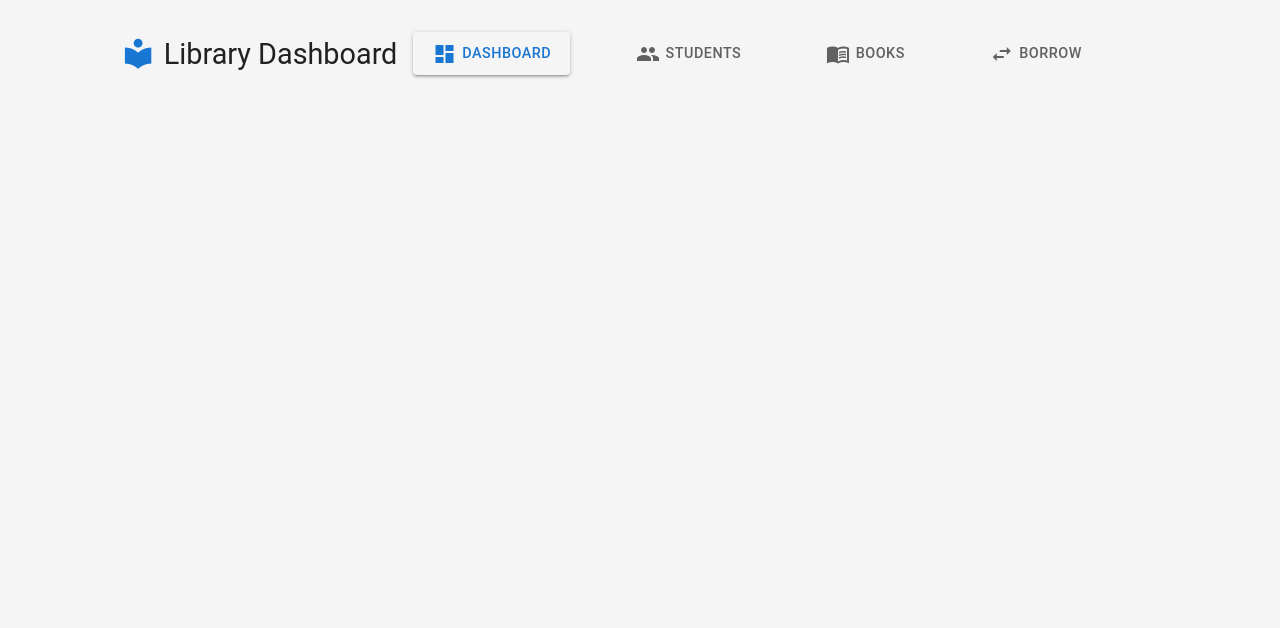
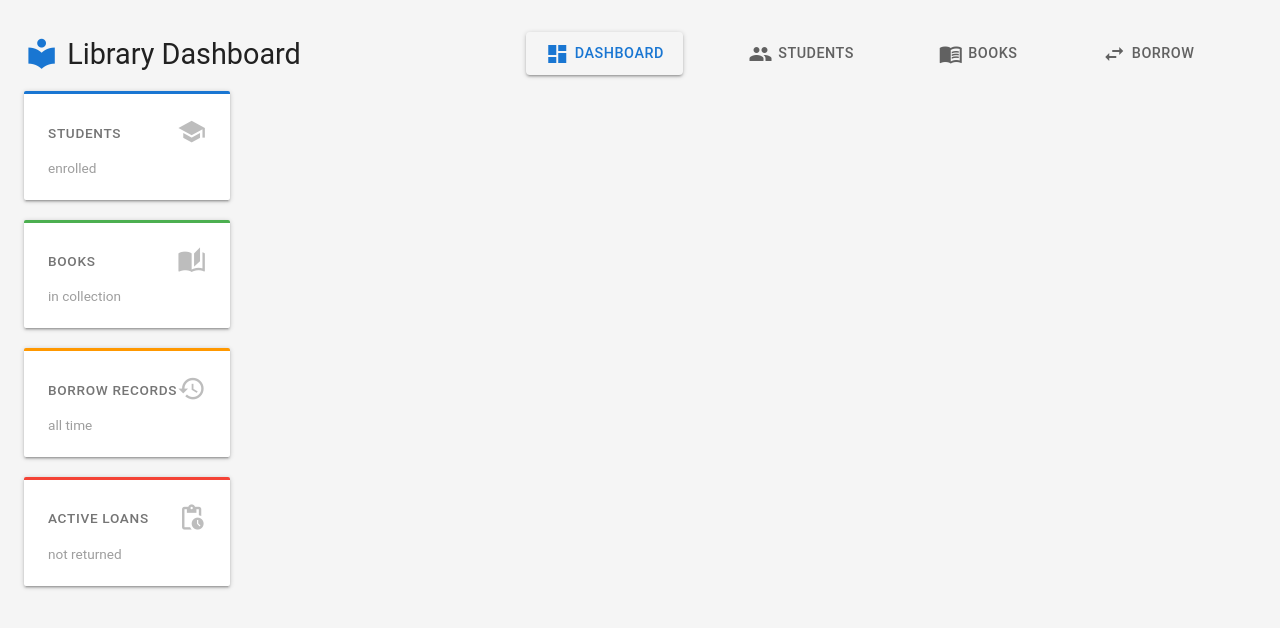
Before and after one commit to huntznavarro/it30b_navarro, a PHP site: page /dashboard.php in a window 1280 px wide. Shown: the top 628 px of the page. Run offline with PHP 8.4, Linux system fonts and the light colour scheme; data that the repository does not hold is empty.

Commit message:
Initial KPIs for dashboard.php: student count, book count, borrowed books & active borrows

```diff
--- a/dashboard.php
+++ b/dashboard.php
@@ -18,6 +18,12 @@ try{
     $pdo = new PDO($dsn,$user,$pass,$options);
 }catch(PDOException $e){
     die("Database connection failed" . $e->getMessage());
+
+    // ---------- 1. KPI COUNTS ----------
+$studentCount  = $pdo->query("SELECT COUNT(*) FROM students")->fetchColumn();
+$bookCount     = $pdo->query("SELECT COUNT(*) FROM books")->fetchColumn();
+$totalBorrows  = $pdo->query("SELECT COUNT(*) FROM borrow")->fetchColumn();
+$activeBorrows = $pdo->query("SELECT COUNT(*) FROM borrow WHERE borrow_return_date IS NULL")->fetchColumn();
 }
 ?>
 
@@ -268,6 +274,42 @@ try{
 <body>
 
     <?php include 'includes/navbar.php' ?>
+    <div class="stats-grid">
+    <div class="stat-card">
+        <div class="stat-header">
+            <span class="stat-label">Students</span>
+            <span class="material-icons">school</span>
+        </div>
+        <div class="stat-number"><?= $studentCount ?></div>
+        <div class="stat-sub">enrolled</div>
+    </div>
 
+    <div class="stat-card">
+        <div class="stat-header">
+            <span class="stat-label">Books</span>
+            <span class="material-icons">auto_stories</span>
+        </div>
+        <div class="stat-number"><?= $bookCount ?></div>
+        <div class="stat-sub">in collection</div>
+    </div>
+
+    <div class="stat-card">
+        <div class="stat-header">
+            <span class="stat-label">Borrow records</span>
+            <span class="material-icons">history</span>
+        </div>
+        <div class="stat-number"><?= $totalBorrows ?></div>
+        <div class="stat-sub">all time</div>
+    </div>
+
+    <div class="stat-card">
+        <div class="stat-header">
+            <span class="stat-label">Active loans</span>
+            <span class="material-icons">pending_actions</span>
+        </div>
+        <div class="stat-number"><?= $activeBorrows ?></div>
+        <div class="stat-sub">not returned</div>
+    </div>
+</div>
 </body>
 </html>
```
